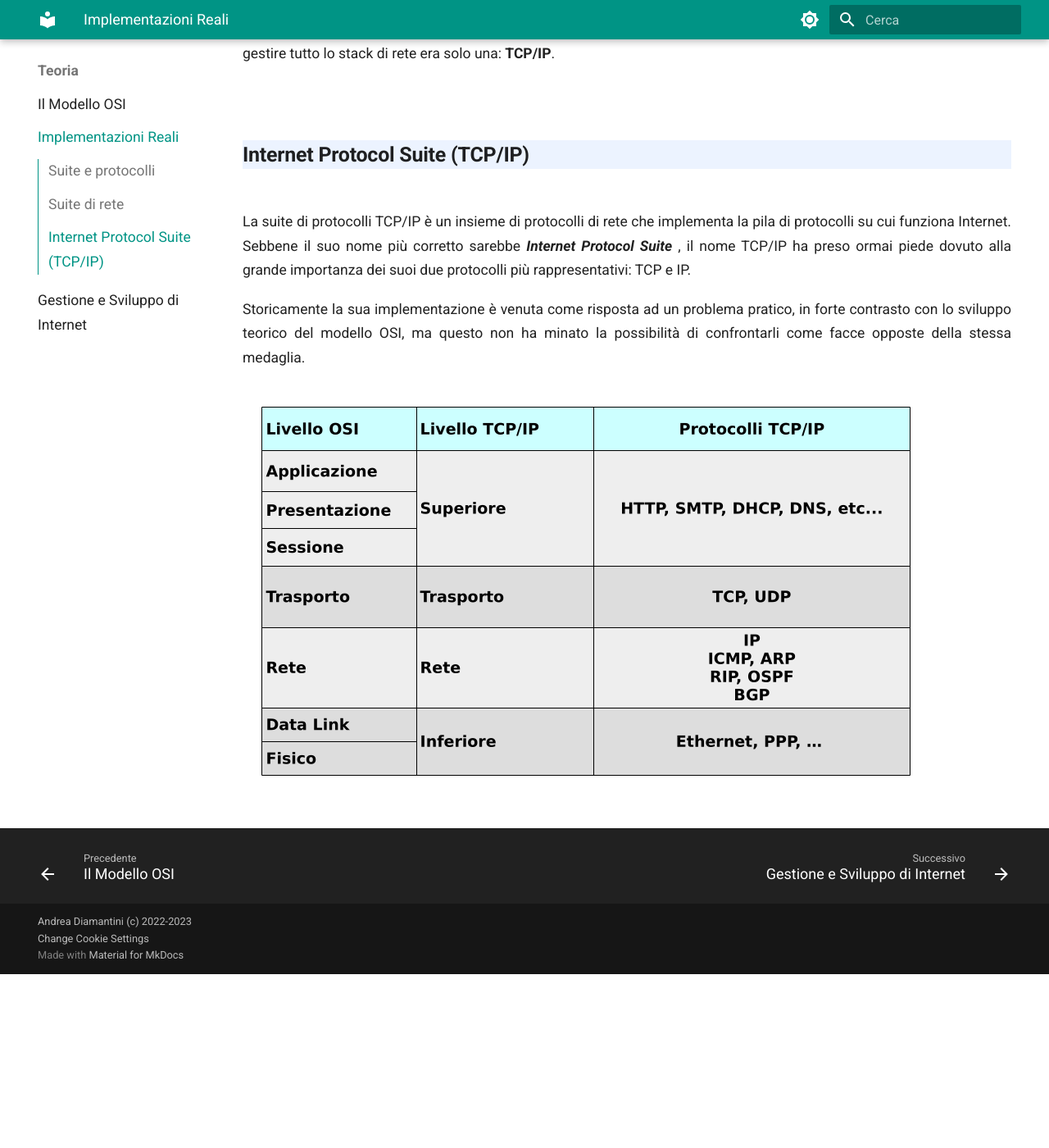
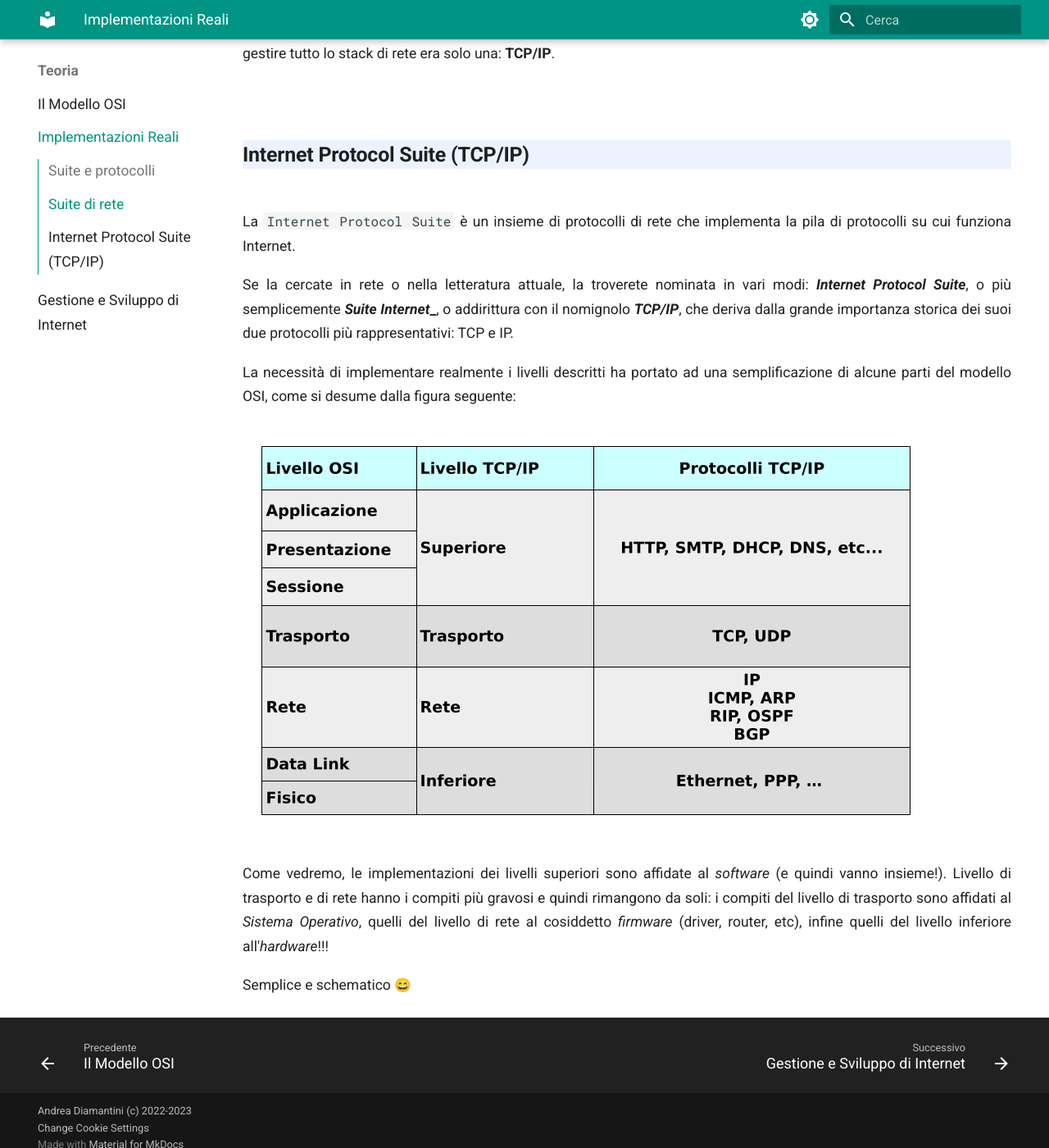
Before and after one commit to adjamhub/nethandouts, an MkDocs documentation site: the page built from docs/teoria/02_suites.md, in a window 1280 px wide and 1400 px high, scrolled down 1600 px. Shown: the whole window at 82% size. Built offline with MkDocs 1.6.1 and Material for MkDocs 9.7.7, drawn with Linux system fonts in a browser that asks for light colours; emoji names are drawn with the system emoji font; before the commit the page ends 2788 px from its top, so only the background shows below that.

Commit message:
teoria finita!!!

```diff
--- a/docs/teoria/02_suites.md
+++ b/docs/teoria/02_suites.md
@@ -55,14 +55,18 @@
 
 ## Internet Protocol Suite (TCP/IP)
 
-La suite di protocolli TCP/IP è un insieme di protocolli di rete che implementa la pila di protocolli su
-cui funziona Internet. Sebbene il suo nome più corretto sarebbe **_Internet Protocol Suite_** , il nome
-TCP/IP ha preso ormai piede dovuto alla grande importanza dei suoi due protocolli più rappresentativi:
-TCP e IP.
+La `Internet Protocol Suite` è un insieme di protocolli di rete che implementa la pila di protocolli su cui funziona Internet.
 
-Storicamente la sua implementazione è venuta come risposta ad un problema pratico, in forte contrasto
-con lo sviluppo teorico del modello OSI, ma questo non ha minato la possibilità di confrontarli come
-facce opposte della stessa medaglia.
+Se la cercate in rete o nella letteratura attuale, la troverete nominata in vari modi: **_Internet Protocol Suite_**, o più semplicemente **_Suite Internet__**,
+o addirittura con il nomignolo **_TCP/IP_**, che deriva dalla grande importanza storica
+dei suoi due protocolli più rappresentativi: TCP e IP.
 
+La necessità di implementare realmente i livelli descritti ha portato ad una semplificazione di alcune parti del modello OSI, come si desume dalla figura seguente:
 
 ![Confronto fra OSI e TCP/IP](images/OSI_vs_TCPIP.png)
+
+Come vedremo, le implementazioni dei livelli superiori sono affidate al *software* (e quindi vanno insieme!). Livello di trasporto e di rete hanno i compiti più gravosi
+e quindi rimangono da soli: i compiti del livello di trasporto sono affidati al *Sistema Operativo*, quelli del livello di rete al cosiddetto *firmware* (driver, router, etc),
+infine quelli del livello inferiore all'*hardware*!!!
+
+Semplice e schematico :smile:
```
